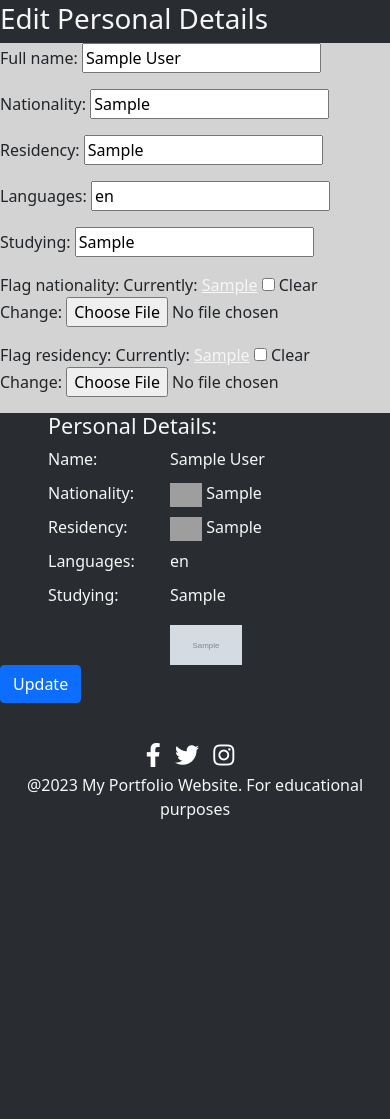
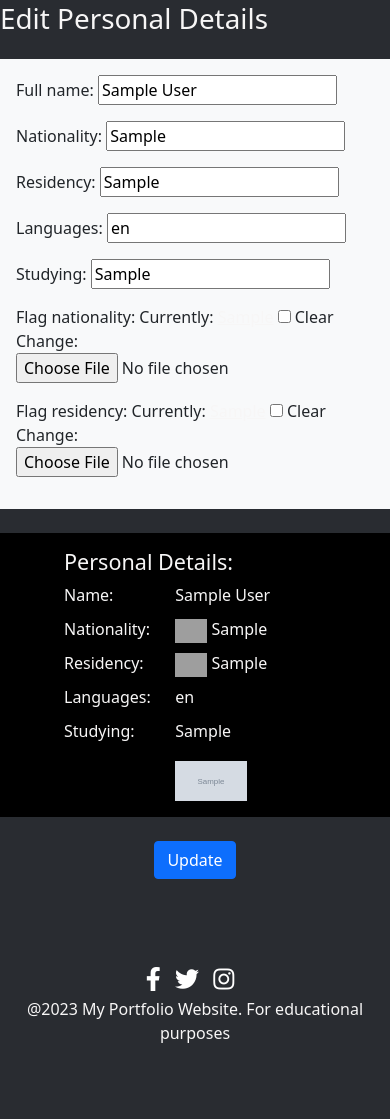
Before and after one commit to Aron-M/My-Portfolio, a Django app: page /dashboard/edit-top/ in a window 390 px wide. Shown: the part 54-1173 px from the top of the page. Before the commit the page ends 873 px from the top, so only its background shows below. Run offline with Django 4.2, Linux system fonts and the light colour scheme; tables that the repository leaves empty hold one stand-in row (values such as "Sample post"); grey boxes marked "Sample" are stand-in pictures; some libraries are stand-ins or nearby versions; grey boxes are pictures that could not be loaded.

Commit message:
styled 'edit-top.html' to change 'personal-details' div background color to black

```diff
--- a/my_pf/templates/pages/edit-top.html
+++ b/my_pf/templates/pages/edit-top.html
@@ -6,9 +6,10 @@
     <div class="col">
       <form method="POST" class="edit">
         {% csrf_token %}
-          <h1>Edit Personal Details</h1>
+        <h1 class="mb-4">Edit Personal Details</h1>
         <div class="row">
-            <div class="col-md-4 left-div">
+          <div class="col-md-4 mb-4">
+            <div class="p-3 bg-light">
               <div class="mb-3">
                 {{ personal_details_form.full_name.label_tag }}
                 {{ personal_details_form.full_name }}
@@ -38,11 +39,14 @@
                 {{ personal_details_form.flag_residency }}
               </div>
             </div>
-            <div class="col-md-8 right-div">
+          </div>
+          <div class="col-md-8 mb-4">
+            <div class="p-3" style="background-color: #000000;">
               {% include 'components/personal-details.html' %}
             </div>
           </div>
-          <div>
+        </div>
+        <div class="text-center">
           <button type="submit" class="btn btn-primary">Update</button>
         </div>
       </form>
--- a/my_pf/templates/pages/home-page.html
+++ b/my_pf/templates/pages/home-page.html
@@ -5,7 +5,7 @@
 
 
 <!-- Headings Section -->
-<section id="about" class="py-5"></section>
+<section id="about" class="py-5">
 <header class="bg-primary text-white text-center py-5">
   <div class="container">
     {% for headings in headings %}
--- a/static/pp4_portfolio/custom_css/style.css
+++ b/static/pp4_portfolio/custom_css/style.css
@@ -49,8 +49,7 @@ a,
 }
 
 #about {
-  margin-bottom: 3rem;
-  margin-top: 4rem;
+  margin-bottom: 4rem;
 }
 
 .prof-pic {
```
Lines whose indentation alone changed are shown as unchanged.
